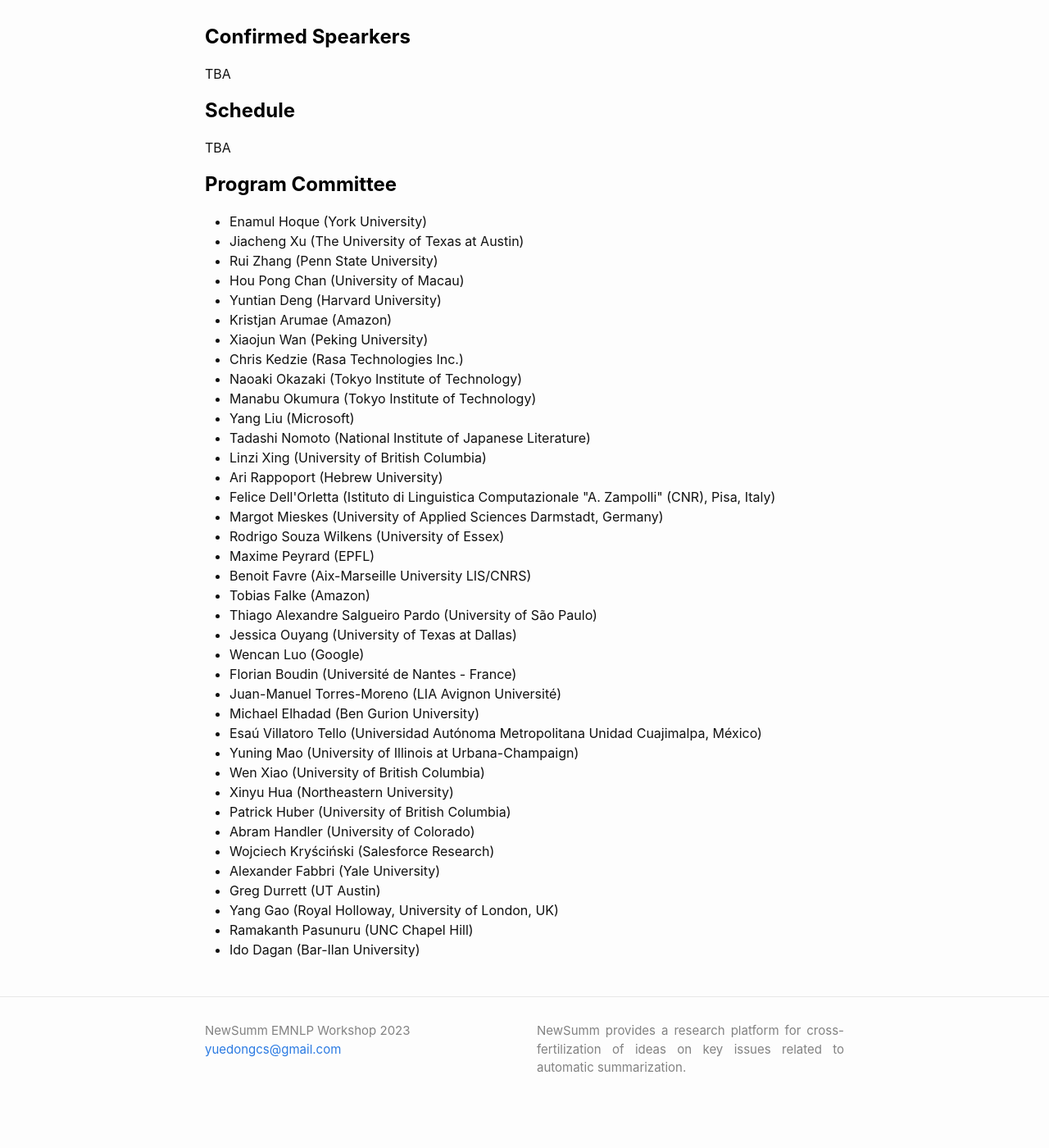
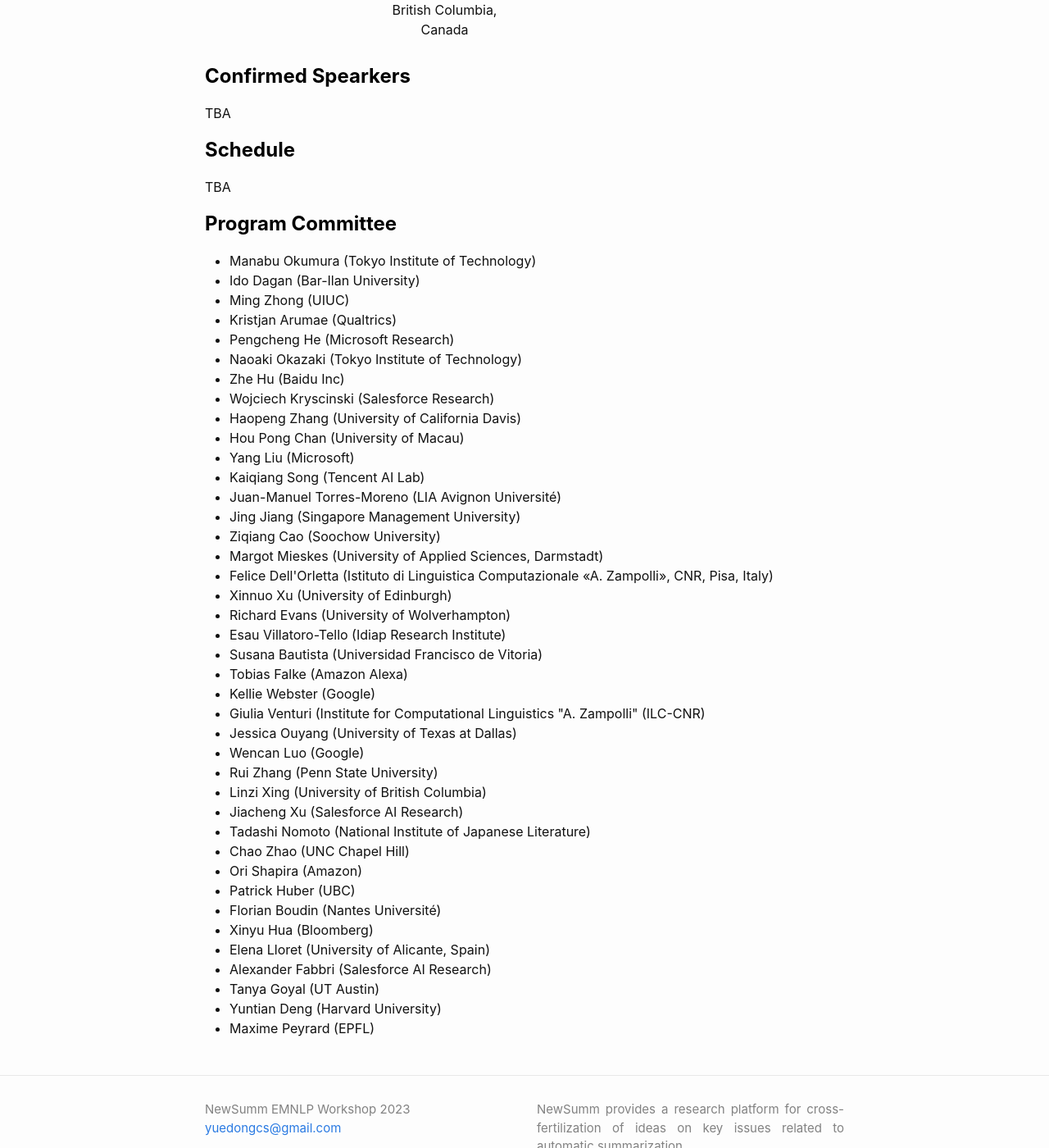
Before and after one commit to newsumm/2025, a Jekyll site: the page built from index.md, in a window 1280 px wide and 1400 px high, scrolled down 2086 px. Shown: the whole window at 82% size. Built offline with Jekyll 4.4.1, drawn with Linux system fonts in a browser that asks for light colours; before the commit the page ends 3460 px from its top, so only the background shows below that; some of the changed text lies outside the part shown.

Commit message:
update topic of interests and program committee

```diff
--- a/index.md
+++ b/index.md
@@ -40,6 +42,7 @@ A list of topics relevant to this workshop (but not limited to):
 - Development of novel algorithms (e.g., integrating neural and non-neural, distant supervision)
 - Development of new datasets and annotations
 - Development of new evaluation metrics
+
 
 
 
@@ -164,42 +167,44 @@ TBA
 <!-- PC -->
 <h2 class="blackpar_title" id="Program Committee">Program Committee</h2>
 <ul>
-  <li>Enamul Hoque (York University)</li>
-  <li>Jiacheng Xu (The University of Texas at Austin)</li>
-  <li>Rui Zhang (Penn State University)</li>
-  <li>Hou Pong Chan (University of Macau)</li>
-  <li>Yuntian Deng (Harvard University)</li>
-  <li>Kristjan Arumae (Amazon)</li>
-  <li>Xiaojun Wan (Peking University)</li>
-  <li>Chris Kedzie (Rasa Technologies Inc.)</li>
-  <li>Naoaki Okazaki (Tokyo Institute of Technology)</li>
-  <li>Manabu Okumura (Tokyo Institute of Technology)</li>
-  <li>Yang Liu (Microsoft)</li>
-  <li>Tadashi Nomoto (National Institute of Japanese Literature)</li>
-  <li>Linzi Xing (University of British Columbia)</li>
-  <li>Ari Rappoport (Hebrew University)</li>
-  <li>Felice Dell'Orletta (Istituto di Linguistica Computazionale "A. Zampolli" (CNR), Pisa, Italy)</li>
-  <li>Margot Mieskes (University of Applied Sciences Darmstadt, Germany)</li>
-  <li>Rodrigo Souza Wilkens (University of Essex)</li>
-  <li>Maxime Peyrard (EPFL)</li>
-  <li>Benoit Favre (Aix-Marseille University LIS/CNRS)</li>
-  <li>Tobias Falke (Amazon)</li>
-  <li>Thiago Alexandre Salgueiro Pardo (University of São Paulo)</li>
-  <li>Jessica Ouyang (University of Texas at Dallas)</li>
-  <li>Wencan Luo (Google)</li>
-  <li>Florian Boudin (Université de Nantes - France)</li>
-  <li>Juan-Manuel Torres-Moreno (LIA Avignon Université)</li>
-  <li>Michael Elhadad (Ben Gurion University)</li>
-  <li>Esaú Villatoro Tello (Universidad Autónoma Metropolitana Unidad Cuajimalpa, México)</li>
-  <li>Yuning Mao (University of Illinois at Urbana-Champaign)</li>
-  <li>Wen Xiao (University of British Columbia)</li>
-  <li>Xinyu Hua (Northeastern University)</li>
-  <li>Patrick Huber (University of British Columbia)</li>
-  <li>Abram Handler (University of Colorado)</li>
-  <li>Wojciech Kryściński (Salesforce Research)</li>
-  <li>Alexander Fabbri (Yale University)</li>
-  <li>Greg Durrett (UT Austin)</li>
-  <li>Yang Gao (Royal Holloway, University of London, UK)</li>
-  <li>Ramakanth Pasunuru (UNC Chapel Hill)</li>
-  <li>Ido Dagan (Bar-Ilan University)</li>
+<li>Manabu Okumura (Tokyo Institute of Technology)</li>
+<li>Ido Dagan (Bar-Ilan University)</li>
+<li>Ming Zhong (UIUC)</li>
+<li>Kristjan Arumae (Qualtrics)</li>
+<li>Pengcheng He (Microsoft Research)</li>
+<li>Naoaki Okazaki (Tokyo Institute of Technology)</li>
+<li>Zhe Hu (Baidu Inc)</li>
+<li>Wojciech Kryscinski (Salesforce Research)</li>
+<li>Haopeng Zhang (University of California Davis)</li>
+<li>Hou Pong Chan (University of Macau)</li>
+<li>Yang Liu (Microsoft)</li>
+<li>Kaiqiang Song (Tencent AI Lab)</li>
+<li>Juan-Manuel Torres-Moreno (LIA Avignon Université)</li>
+<li>Jing Jiang (Singapore Management University)</li>
+<li>Ziqiang Cao (Soochow University)</li>
+<li>Margot Mieskes (University of Applied Sciences, Darmstadt)</li>
+<li>Felice Dell'Orletta (Istituto di Linguistica Computazionale «A. Zampolli», CNR, Pisa, Italy)</li>
+<li>Xinnuo Xu (University of Edinburgh)</li>
+<li>Richard Evans (University of Wolverhampton)</li>
+<li>Esau Villatoro-Tello (Idiap Research Institute)</li>
+<li>Susana Bautista (Universidad Francisco de Vitoria)</li>
+<li>Tobias Falke (Amazon Alexa)</li>
+<li>Kellie Webster (Google)</li>
+<li>Giulia Venturi (Institute for Computational Linguistics "A. Zampolli" (ILC-CNR)</li>
+<li>Jessica Ouyang (University of Texas at Dallas)</li>
+<li>Wencan Luo (Google)</li>
+<li>Rui Zhang (Penn State University)</li>
+<li>Linzi Xing (University of British Columbia)</li>
+<li>Jiacheng Xu (Salesforce AI Research)</li>
+<li>Tadashi Nomoto (National Institute of Japanese Literature)</li>
+<li>Chao Zhao (UNC Chapel Hill)</li>
+<li>Ori Shapira (Amazon)</li>
+<li>Patrick Huber (UBC)</li>
+<li>Florian Boudin (Nantes Université)</li>
+<li>Xinyu Hua (Bloomberg)</li>
+<li>Elena Lloret (University of Alicante, Spain)</li>
+<li>Alexander Fabbri (Salesforce AI Research)</li>
+<li>Tanya Goyal (UT Austin)</li>
+<li>Yuntian Deng (Harvard University)</li>
+<li>Maxime Peyrard (EPFL)</li>
 </ul>
```
Also changed, not shown: other parts of index.md (+3 -1 lines).
